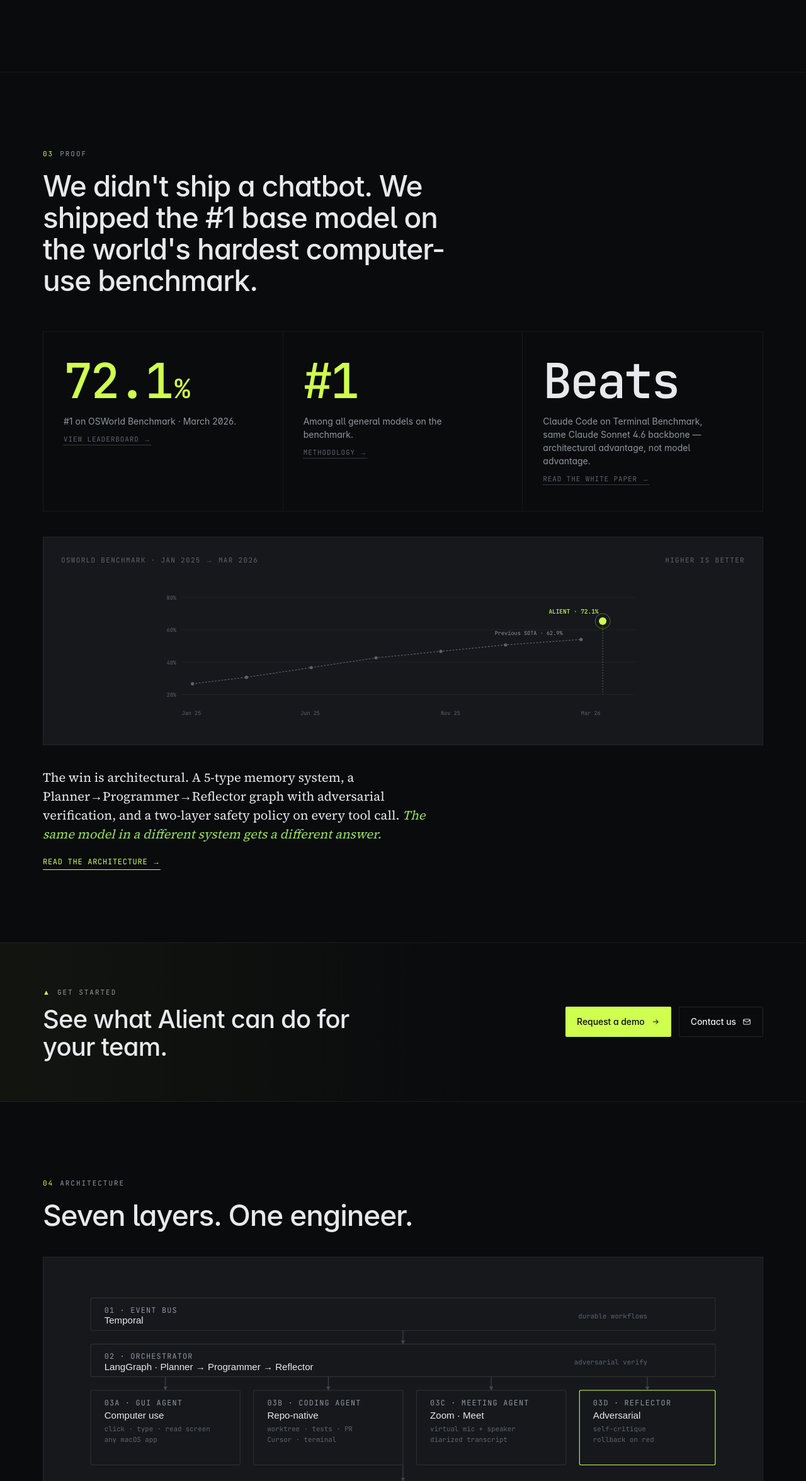
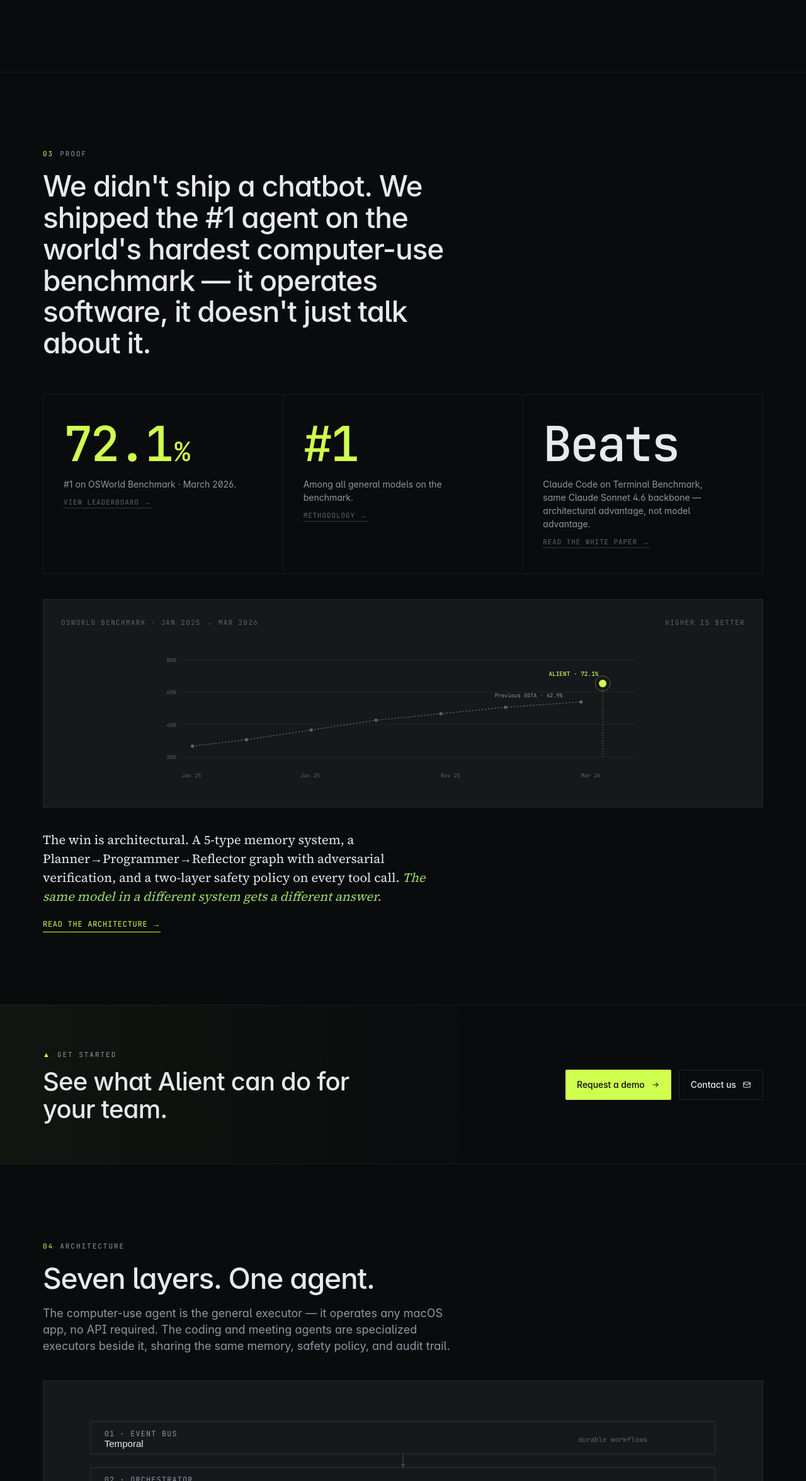
Before and after one commit to AlientAI/landing-page, a Next.js app: page / in a window 1280 px wide. Shown: the part 4015-6366 px from the top of the page at 63% size. Built offline with nearby package versions, Linux system fonts and the light colour scheme; a web font is replaced by a local one.

Commit message:
feat(proof+arch): general computer-use framing; seven layers, one agent

```diff
--- a/components/Architecture.tsx
+++ b/components/Architecture.tsx
@@ -6,8 +6,13 @@
           <span className="num">04</span> Architecture
         </div>
         <h2 className="h1" style={{ maxWidth: '24ch' }}>
-          Seven layers. One engineer.
+          Seven layers. One agent.
         </h2>
+        <p className="sub" style={{ marginTop: 18, maxWidth: '58ch' }}>
+          The computer-use agent is the general executor — it operates any macOS app, no API
+          required. The coding and meeting agents are specialized executors beside it, sharing the
+          same memory, safety policy, and audit trail.
+        </p>
         <div className="arch-wrap">
           <svg
             className="arch-svg"
--- a/components/Benchmark.tsx
+++ b/components/Benchmark.tsx
@@ -8,8 +8,8 @@
           <span className="num">03</span> Proof
         </div>
         <h2 className="h1 bench-head">
-          We didn&apos;t ship a chatbot. We shipped the #1 base model on the world&apos;s hardest
-          computer-use benchmark.
+          We didn&apos;t ship a chatbot. We shipped the #1 agent on the world&apos;s hardest
+          computer-use benchmark — it operates software, it doesn&apos;t just talk about it.
         </h2>
 
         <div className="bench-stats">
```
